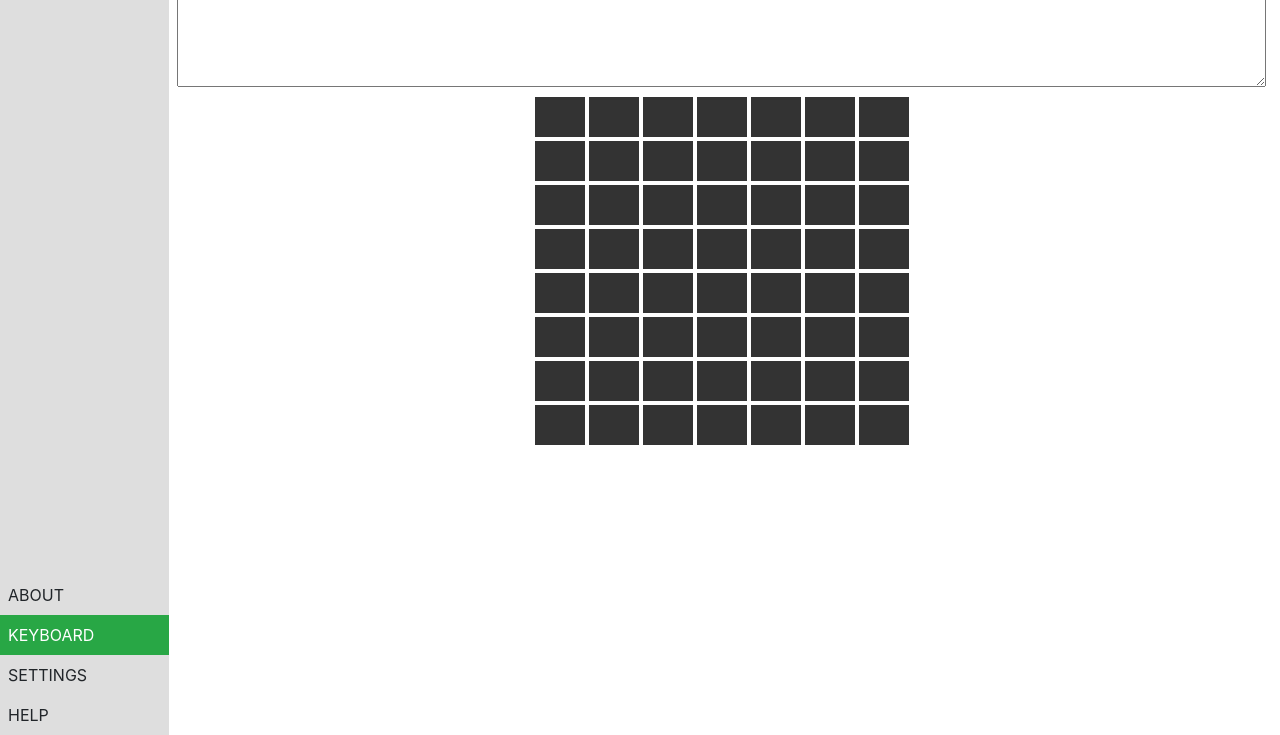
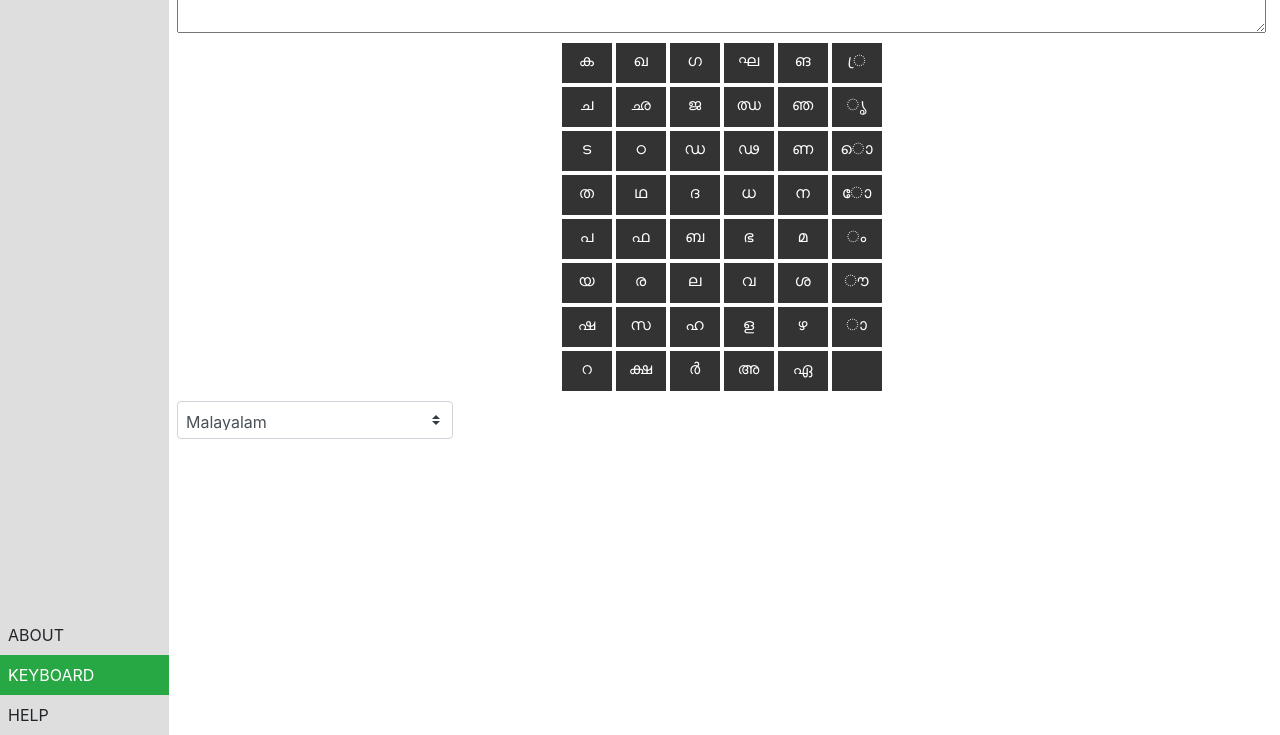
Before and after one commit to jithurjacob/HariSree, an Electron app: page resources/html/keyboard.html in a window 1280 px wide. Shown: the part 65-800 px from the top of the page. Drawn offline with nearby package versions, Linux system fonts and the light colour scheme; files whose address does not match are found by name.

Commit message:
finished base product

```diff
--- a/resources/css/custom.css
+++ b/resources/css/custom.css
@@ -41,3 +41,19 @@ svg{
     text-align: center;
     vertical-align: middle;
 }
+
+.slice,.key_btn{
+    cursor: pointer;
+}
+.slice text{
+    cursor: pointer;
+}
+
+.slice{
+
+}
+
+.slice path:hover{
+    fill:white;
+    color: black
+}
--- a/resources/html/about.html
+++ b/resources/html/about.html
@@ -19,7 +19,7 @@
       </div>
       <div class="p-2 left_menu_item active_left_menu_item" menu-name="about">About</div>
       <div class="p-2 left_menu_item" menu-name="keyboard">Keyboard</div>
-      <div class="p-2 left_menu_item" menu-name="settings">Settings</div>
+      <!-- <div class="p-2 left_menu_item" menu-name="settings">Settings</div> -->
       <div class="p-2 left_menu_item" menu-name="help">Help</div>
       <!-- </div> -->
     </div>
@@ -42,7 +42,7 @@
 <script>
   window.jQuery = window.$ = require('jquery');
 </script>
-<script src="../js/KeyBoard.js"></script>
+<!-- <script src="../js/KeyBoard.js"></script> -->
 <script src="../js/navigation.js"></script>
 <script>
 
--- a/resources/html/keyboard.html
+++ b/resources/html/keyboard.html
@@ -20,7 +20,7 @@
       </div>
       <div class="p-2 left_menu_item " menu-name="about">About</div>
       <div class="p-2 left_menu_item active_left_menu_item" menu-name="keyboard">Keyboard</div>
-      <div class="p-2 left_menu_item" menu-name="settings">Settings</div>
+      <!-- <div class="p-2 left_menu_item" menu-name="settings">Settings</div> -->
       <div class="p-2 left_menu_item " menu-name="help">Help</div>
       <!-- </div> -->
     </div>
@@ -28,10 +28,7 @@
 
 
       <div class=" flex-fill">
-        <div class="d-flex flex-fill_ align-items-right justify-content-right">
-          <select class="custom-select my-1 mr-sm-2 p-2 m-2  w-25" id="select_keyboard_layout">
-          </select>
-        </div>
+
         <div class="d-flex flex-fill">
           <textarea class="p-2 m-2 flex-fill" rows="3" id="text_editor"></textarea>
         </div>
@@ -107,6 +104,11 @@
           <div class="key_btn keyboard_cell_8_6"></div>
           <div class="key_btn keyboard_cell_8_7"></div>
         </div>
+
+        <div class="d-flex flex-fill_ align-items-right justify-content-right">
+          <select class="custom-select my-1 mr-sm-2 p-2 m-2  w-25" id="select_keyboard_layout">
+          </select>
+        </div>
       </div>
 
 
@@ -160,7 +162,7 @@
         <text transform='rotate(324 125.6763 60.9161)' x="125.6763" y="60.9161"  text-anchor="middle" dominant-baseline="central" rotate=""></text>
     </g>
 
-    <g id="trigger" class="trigger menu-trigger" role="button">
+    <g id="slice-circle" class="trigger menu-trigger slice slice-circle" role="button">
       <circle cx="75" cy="75" r="30"></circle>
       <text  x="75" y="75" fill="rgba(255, 255, 255, 1)" text-anchor="middle" dominant-baseline="central" rotate="">J</text>
 
--- a/resources/js/KeyBoard.js
+++ b/resources/js/KeyBoard.js
@@ -1,29 +1,62 @@
 
 $("#select_keyboard_layout").append("<option value='malayalam'>Malayalam</option>\
-<option value='hindi'>Hindi</option>");
-
-$("#select_keyboard_layout").on('click',function(){
+");
+{/* <option value='hindi'>Hindi</option> */}
+$("#select_keyboard_layout").on('click', function () {
     setKeyboardLanguage($(this).val());
 });
 
 setKeyboardLanguage('malayalam');
 
-function setKeyboardLanguage(lang){
-    if(lang === 'malayalam')
-        setMalayalamLayout();
+var keyboard_mappings;
+function setKeyboardLanguage(lang) {
+    if (lang === 'malayalam')
+        keyboard_mappings = setMalayalamLayout();
 }
 
-$(".key_btn").on('click',function(){
+$(".key_btn").on('click', function () {
     // show an svg on top of this btn
     var pos = $(this).position();
-    console.log(pos);
+    var key = $(this).text();
+    if(keyboard_mappings[key] && keyboard_mappings[key]["secondary_keys_enabled"]){
+        var secondary_keys = keyboard_mappings[key]["secondary_keys"] != undefined?keyboard_mappings[key]["secondary_keys"]:["്", "ാ", "ി", "ീ", "ു", "ൂ", "െ", "േ", "ൈ", "ൗ"];
+        var custom_secondary = keyboard_mappings[key]["secondary_keys"] != undefined;
+        for(let i=0;i<10;i++)
+            if(custom_secondary)
+                $("#slice-"+(i+1)+" text").text(secondary_keys[i]);
+            else
+                $("#slice-"+(i+1)+" text").text(key+secondary_keys[i]);
+        $("#slice-circle text").text(key);
 
-    // $("#container").position=$(this).position();
-    $("#container").show();
-    $("#container").offset({ top: pos.top-56, left: pos.left-60 });
+
+        // $("#container").position=$(this).position();
+        $("#container").show();
+        $("#container").offset({ top: pos.top - 56, left: pos.left - 60 });
+
+    }else{
+        $("#text_editor").val($("#text_editor").val()+key);
+    }
 
 
 })
+
+$(".slice").on('click', function () {
+    var key_value = ($($(this).children()[1]).text());
+    $("#text_editor").val($("#text_editor").val()+key_value);
+})
+
+$(".slice-circle").on('click', function () {
+    $("#container").hide()
+})
+// hide   the secondary keys
+// $("#slice-10").on('click', function () {
+//     $("#container").hide();
+// })
+
+$("#container").on('mouseleave',function(){
+    $("#container").hide()
+})
+
 // $("#right_panel").on('click',function(){
 //     $("#container").hide();
 // });
--- a/resources/js/layout_malayalam.js
+++ b/resources/js/layout_malayalam.js
@@ -1,14 +1,117 @@
 
-const vowels = ["്", "ാ", "ി", "ീ", "ു", "ൂ", "െ", "േ", "ൈ", "ൗ"]
 
-const consonants = [ ["ക","ഖ","ഗ","ഘ","ങ"],
-                     ["ച","ഛ","ജ","ഝ","ഞ"],
-                     ["ട","ഠ","ഡ","ഢ","ണ"],
-                     ["ത","ഥ","ദ","ധ","ന"],
-                     ["പ","ഫ","ബ","ഭ","മ"],
-                     ["യ","ര","ല","വ","ശ","ഷ","സ","ഹ","ള","ഴ","റ"]]
 
-function setMalayalamLayout(){
-    console.log("here");
+function setMalayalamLayout() {
+    const vowels = ["്", "ാ", "ി", "ീ", "ു", "ൂ", "െ", "േ", "ൈ", "ൗ"]
+
+    const consonants = [["ക", "ഖ", "ഗ", "ഘ", "ങ"],
+    ["ച", "ഛ", "ജ", "ഝ", "ഞ"],
+    ["ട", "ഠ", "ഡ", "ഢ", "ണ"],
+    ["ത", "ഥ", "ദ", "ധ", "ന"],
+    ["പ", "ഫ", "ബ", "ഭ", "മ"],
+    ["യ", "ര", "ല", "വ", "ശ", "ഷ", "സ", "ഹ", "ള", "ഴ", "റ"]]
+
+    var key_mappings = {
+        ".": { "secondary_keys_enabled": false },
+        ",": { "secondary_keys_enabled": false },
+        "!": { "secondary_keys_enabled": false },
+        "?": { "secondary_keys_enabled": false },
+        "-": { "secondary_keys_enabled": false },
+        "\"": { "secondary_keys_enabled": false },
+        "\'": { "secondary_keys_enabled": false },
+        "<": { "secondary_keys_enabled": false },
+        ">": { "secondary_keys_enabled": false },
+        "ൃ": { "secondary_keys_enabled": false },
+        "ൊ": { "secondary_keys_enabled": false },
+        "ം": { "secondary_keys_enabled": false },
+        "ക": { "secondary_keys_enabled": true },
+        "ഖ": { "secondary_keys_enabled": true },
+        "ഗ": { "secondary_keys_enabled": true },
+        "ഘ": { "secondary_keys_enabled": true },
+        "ങ": { "secondary_keys_enabled": true },
+        "ച": { "secondary_keys_enabled": true },
+        "ഛ": { "secondary_keys_enabled": true },
+        "ജ": { "secondary_keys_enabled": true },
+        "ഝ": { "secondary_keys_enabled": true },
+        "ഞ": { "secondary_keys_enabled": true },
+        "ട": { "secondary_keys_enabled": true },
+        "ഠ": { "secondary_keys_enabled": true },
+        "ഡ": { "secondary_keys_enabled": true },
+        "ഢ": { "secondary_keys_enabled": true },
+        "ണ": { "secondary_keys_enabled": true },
+        "ത": { "secondary_keys_enabled": true },
+        "ഥ": { "secondary_keys_enabled": true },
+        "ദ": { "secondary_keys_enabled": true },
+        "ധ": { "secondary_keys_enabled": true },
+        "ന": { "secondary_keys_enabled": true },
+        "പ": { "secondary_keys_enabled": true },
+        "ഫ": { "secondary_keys_enabled": true },
+        "ബ": { "secondary_keys_enabled": true },
+        "ഭ": { "secondary_keys_enabled": true },
+        "മ": { "secondary_keys_enabled": true },
+        "യ": { "secondary_keys_enabled": true },
+        "ര": { "secondary_keys_enabled": true },
+        "ല": { "secondary_keys_enabled": true },
+        "വ": { "secondary_keys_enabled": true },
+        "ശ": { "secondary_keys_enabled": true },
+        "ഷ": { "secondary_keys_enabled": true },
+        "സ": { "secondary_keys_enabled": true },
+        "ഹ": { "secondary_keys_enabled": true },
+        "ള": { "secondary_keys_enabled": true },
+        "ഴ": { "secondary_keys_enabled": true },
+        "റ": { "secondary_keys_enabled": true },
+        "ക്ഷ": { "secondary_keys_enabled": true },
+
+        "അ": {
+            "secondary_keys_enabled": true,
+            "secondary_keys": ["ഒൗ","ആ", "ഇ", "ഈ", "ഉ", "ഊ", "ഋ", "എ", "ഐ", "ഒ"]
+        },
+        "ാ": {
+            "secondary_keys_enabled": true,
+            "secondary_keys": ["്", "ാ", "ി", "ീ", "ു", "ൂ", "െ", "േ", "ൈ", "ൗ"]
+        },
+        "ർ": {
+            "secondary_keys_enabled": true,
+            "secondary_keys": ["ൽ", "ൾ", "ം", "ഃ", "ഌ", "ൢ", "ൌ", "ൺ", "ൻ"]
+        },
+    }
+
+    $(".keyboard_cell_1_1, .keyboard_cell_2_1, .keyboard_cell_3_1, .keyboard_cell_4_1, .keyboard_cell_5_1, .keyboard_cell_6_1, .keyboard_cell_7_1, .keyboard_cell_8_1").hide();
+    // $(".keyboard_cell_1_1").text(".")
+    // $(".keyboard_cell_2_1").text(",")
+    // $(".keyboard_cell_3_1").text("!")
+    // $(".keyboard_cell_4_1").text("?")
+    // $(".keyboard_cell_5_1").text("-")
+    // $(".keyboard_cell_6_1").text("\"")
+    // $(".keyboard_cell_7_1").text("\'")
+
+    $(".keyboard_cell_1_7").text("്ര")
+    $(".keyboard_cell_2_7").text("ൃ")
+    $(".keyboard_cell_3_7").text("ൊ")
+    $(".keyboard_cell_4_7").text("ോ")
+    $(".keyboard_cell_5_7").text("ം")
+    $(".keyboard_cell_6_7").text( "ൗ")
+    $(".keyboard_cell_7_7").text( "ാ")
+    $(".keyboard_cell_8_7").text(" ")
+
+
+    var elems = [["ക", "ഖ", "ഗ", "ഘ", "ങ"],
+    ["ച", "ഛ", "ജ", "ഝ", "ഞ"],
+    ["ട", "ഠ", "ഡ", "ഢ", "ണ"],
+    ["ത", "ഥ", "ദ", "ധ", "ന"],
+    ["പ", "ഫ", "ബ", "ഭ", "മ"],
+    ["യ", "ര", "ല", "വ", "ശ"],
+    ["ഷ", "സ", "ഹ", "ള", "ഴ"],
+    ["റ", "ക്ഷ", "ർ", "അ","ഏ"]
+    ];
+    for (let i = 0; i < elems.length; i++)
+        for (let j = 0; j < 5; j++)
+            if (elems)
+                $(".keyboard_cell_" + (i + 1) + "_" + (j + 2)).text(elems[i][j]);
+
+
+
+
+    return key_mappings;
 
 }
```
Also changed, not shown: main.js (+6 -4 lines), resources/html/help.html (+1 -1 lines).
